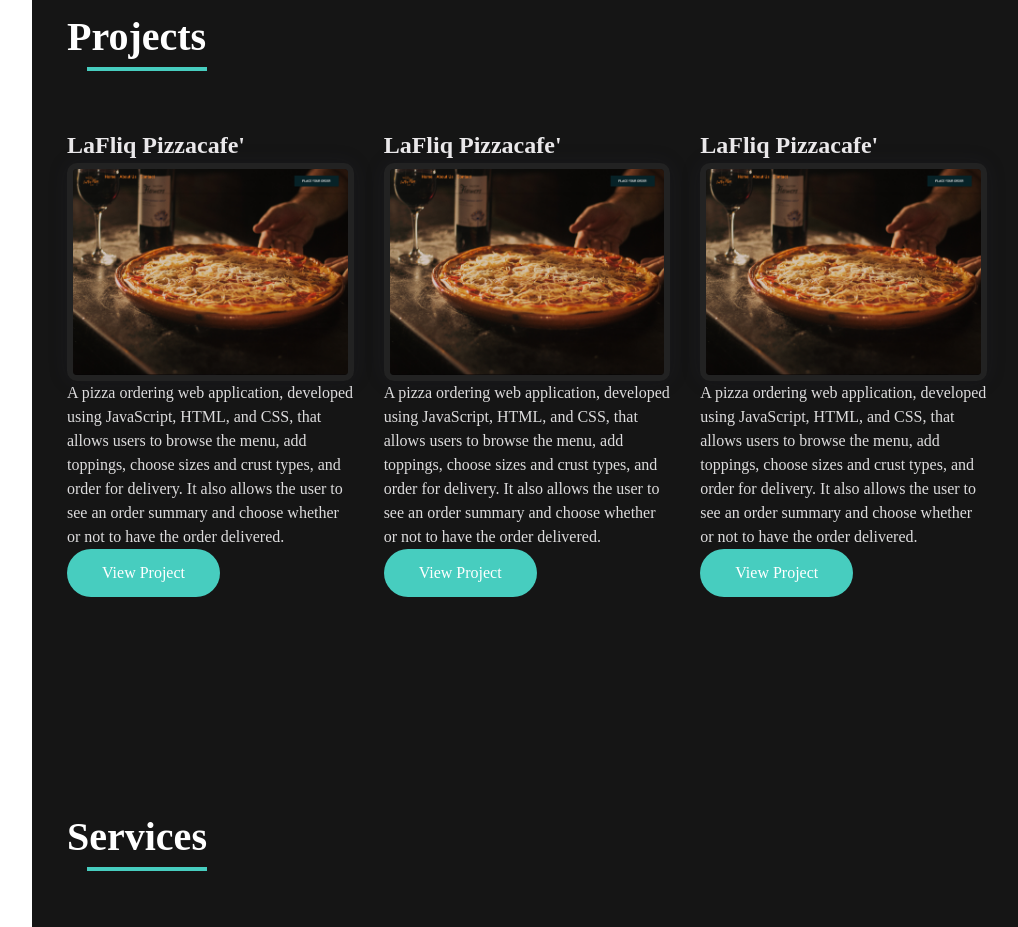
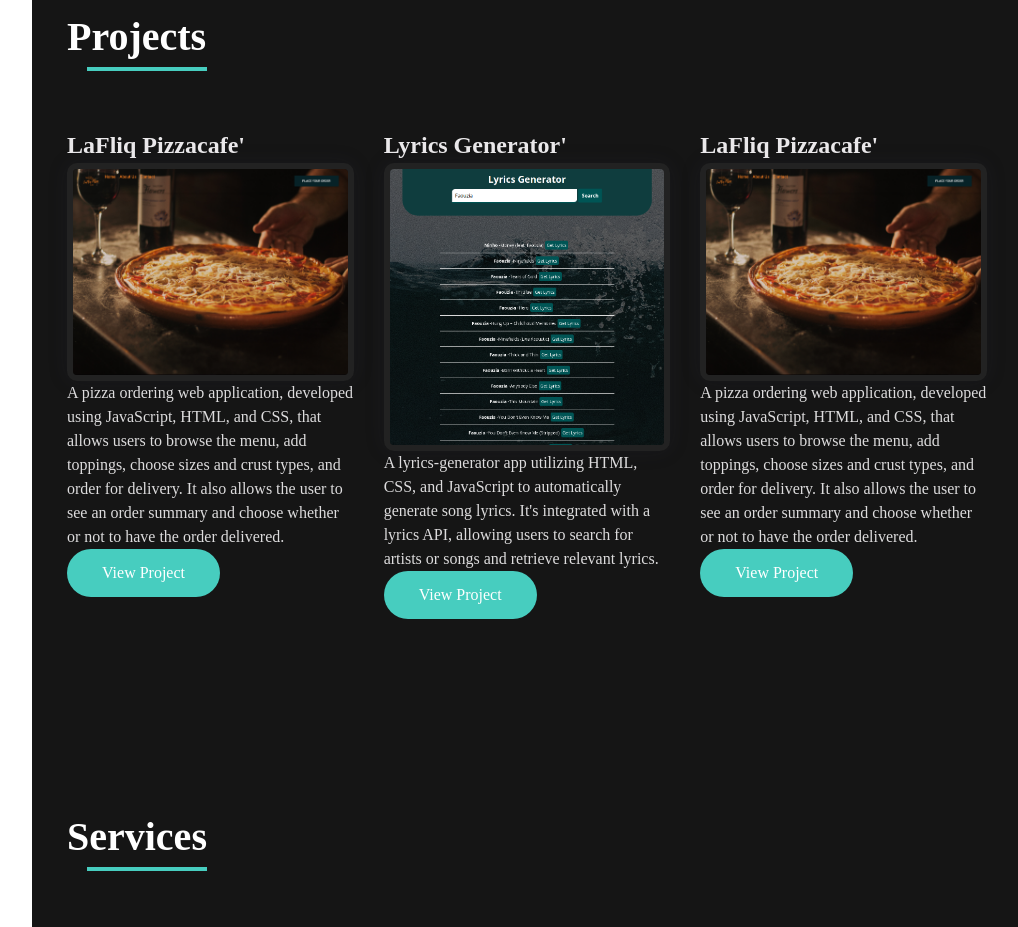
Before and after one commit to Wanjiru393/Portfolio, a plain HTML site: page index.html in a window 1280 px wide. Shown: the part 2620-3547 px from the top of the page, without its empty margins (258-1276 px from the left). Drawn offline with nearby package versions, Linux system fonts and the light colour scheme.

Commit message:
Adding new project

```diff
--- a/index.html
+++ b/index.html
@@ -248,16 +248,16 @@
                         </div>
 
                         <div class="portfolio-item padd-15">
-                            <h2>LaFliq Pizzacafe'</h2>
+                            <h2>Lyrics Generator'</h2>
                             <div class="portfolio-item-inner shadow-dark">
                                 <div class="portfolio-img">
-                                    <img src="images/portfolio/pizzacafe.png" alt="">
+                                    <img src="images/portfolio/lyric.png" alt="">
                                 </div>
                             </div>
                             <div class="portfolio-desc">
-                                <p>A pizza ordering web application, developed using JavaScript, HTML, and CSS, that allows users to browse the menu, add toppings, choose sizes and crust types, and order for delivery. It also allows the user to see an order summary and choose whether or not to have the order delivered.</p>
+                                <p>A lyrics-generator app utilizing HTML, CSS, and JavaScript to automatically generate song lyrics. It's integrated with a lyrics API, allowing users to search for artists or songs and retrieve relevant lyrics. </p>
                             </div>
-                            <a href="https://wanjiru393.github.io/LaFliq-Pizzacafe/" class="btn padd-15" >View Project</a>
+                            <a href="https://lyricgenerator.netlify.app/" class="btn padd-15" >View Project</a>
                         </div>
 
                         <div class="portfolio-item padd-15">
```
Also changed, not shown: images/portfolio/lyric.png (added).
